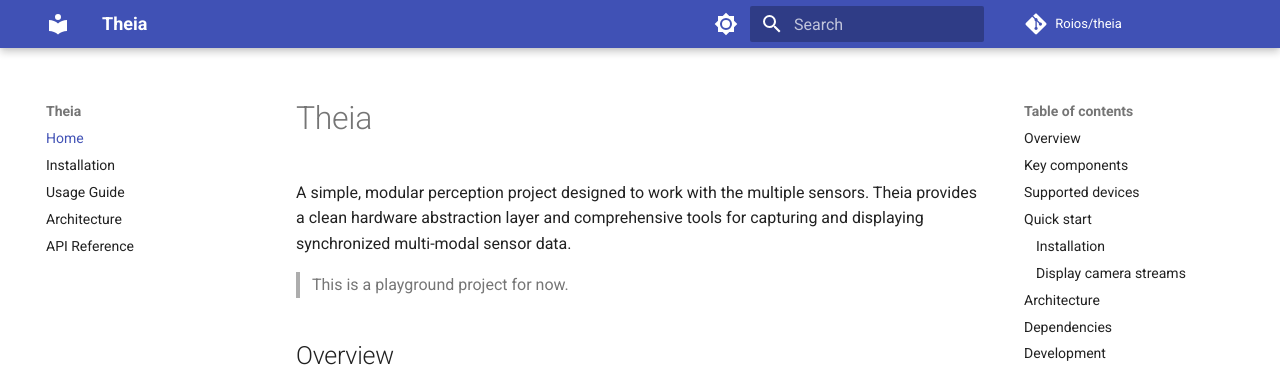
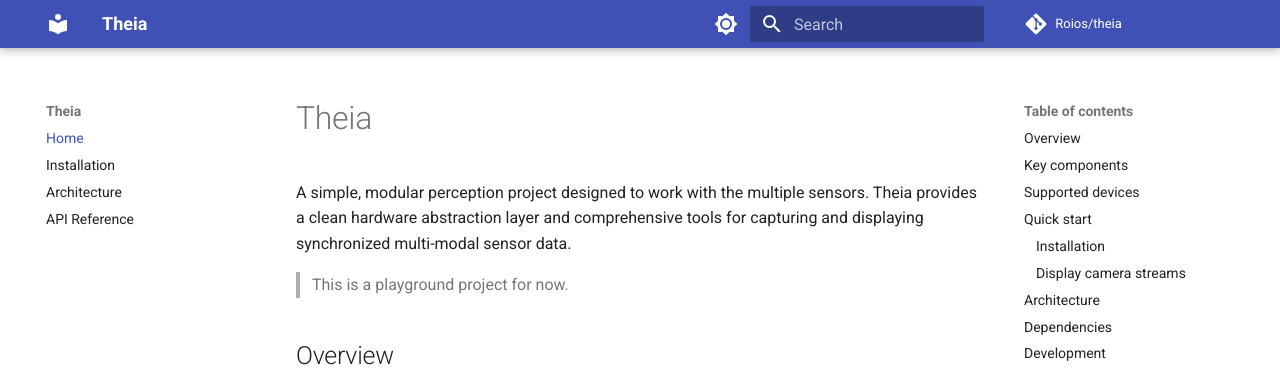
Before and after one commit to Roios/theia, an MkDocs documentation site: the page built from docs/index.md, in a window 1280 px wide. Shown: the top 373 px of the page. Built offline with MkDocs 1.6.1 and Material for MkDocs 9.7.7, drawn with Linux system fonts in a browser that asks for light colours; comment, search, counter and statistics services are not loaded.

Commit message:
docs: Fix wrong reference

```diff
--- a/mkdocs.yml
+++ b/mkdocs.yml
@@ -25,7 +25,6 @@ theme:
 nav:
   - Home: index.md
   - Installation: installation.md
-  - Usage Guide: usage.md
   - Architecture: architecture.md
   - API Reference: api-reference.md
 
```
